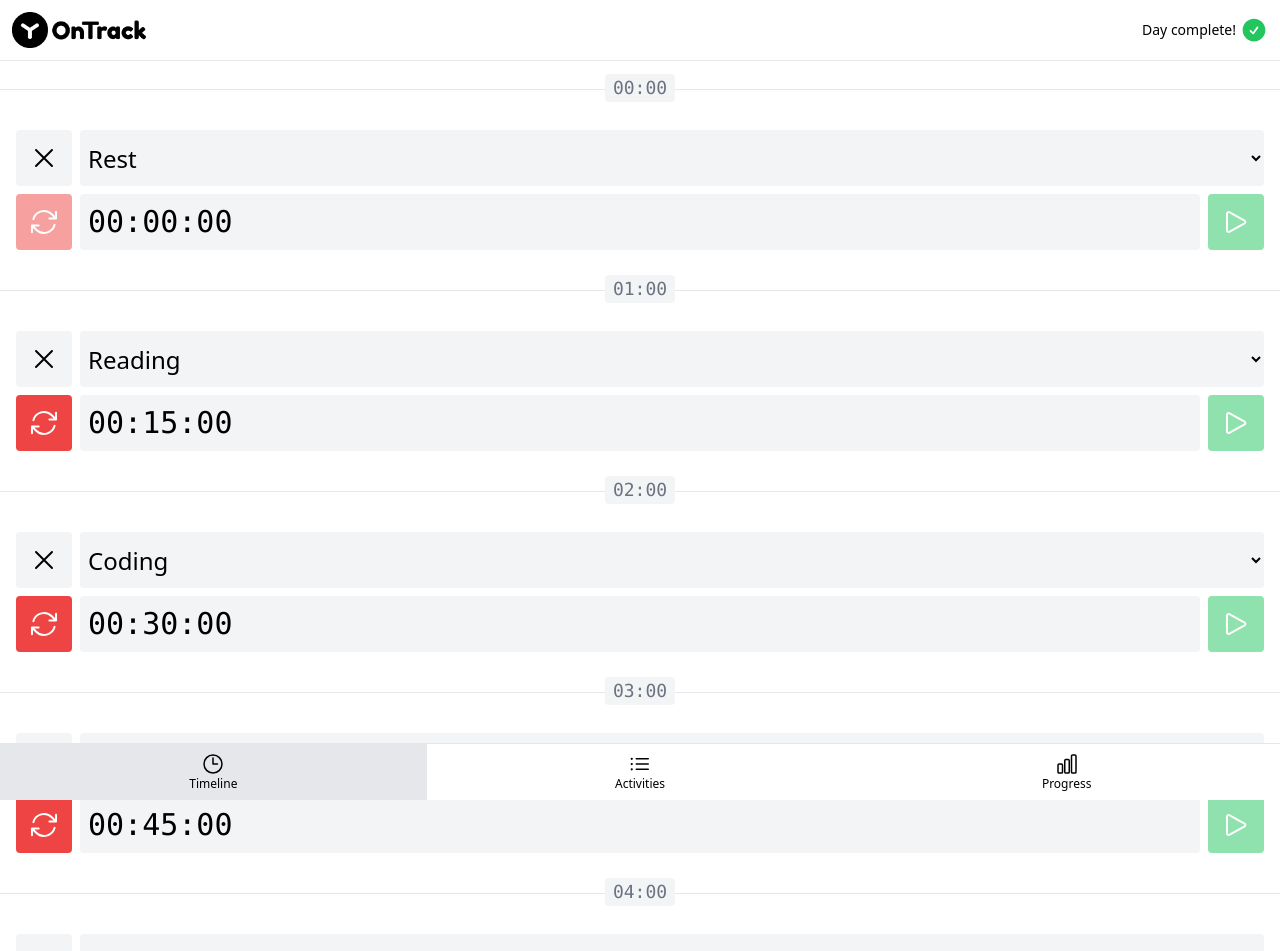
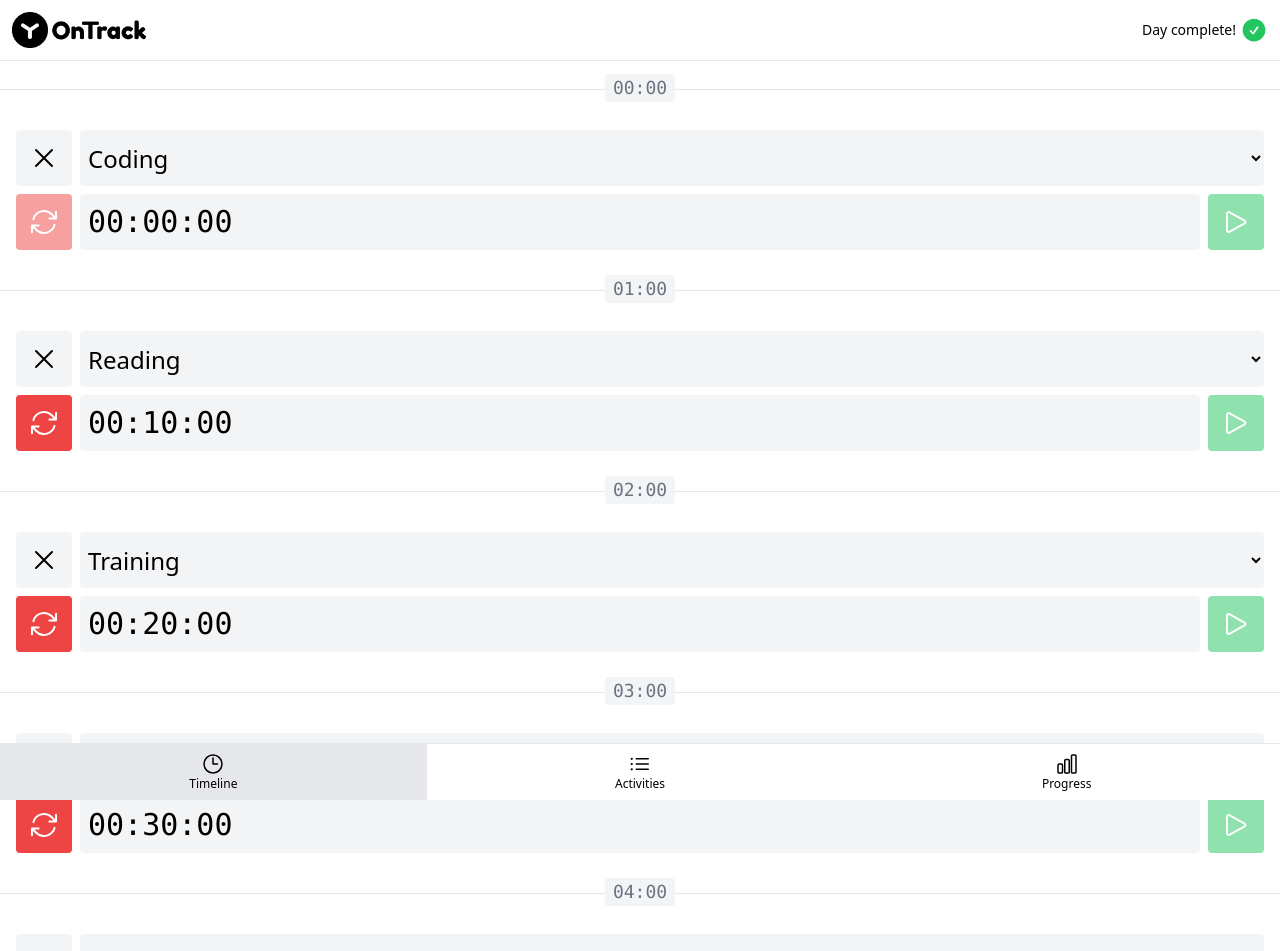
Before and after one commit to lyalyukev/ontrack, a Vue app: page /#timeline in a window 1280 px wide. Shown: the top 951 px of the page. Built offline with nearby package versions, Linux system fonts and the light colour scheme.

Commit message:
Calculate total activity 60

```diff
--- a/src/App.vue
+++ b/src/App.vue
@@ -76,6 +76,7 @@ function setActivitySecondsToComplete(activity, secondsToComplete){
 
     <TheActivities v-show="currentPage === PAGE_ACTIVITIES"
                    :activities="activities"
+                   :timeline-items="timelineItems"
                    @delete-activity="deleteActivity"
                    @create-activity="createActivity"
                    @set-activity-seconds-to-complete="setActivitySecondsToComplete"
--- a/src/components/ActivityItem.vue
+++ b/src/components/ActivityItem.vue
@@ -3,7 +3,7 @@ import BaseButton from '../components/BaseButton.vue'
 import {TrashIcon} from "@heroicons/vue/24/outline";
 import BaseSelect from '../components/BaseSelect.vue'
 import {PERIOD_SELECT_OPTIONS, BUTTON_TYPE_DANGER} from "@/constants"
-import {isActivityValid, isNumber, isUndefined} from "@/validators";
+import {isActivityValid, isNumber, isUndefined, validateTimelineItems} from "@/validators";
 import ActivitySecondsToComplete from '../components/ActivitySecondsToComplete.vue'
 
 defineProps({
@@ -11,6 +11,11 @@ defineProps({
     required: true,
     type: Object,
     validator: isActivityValid
+  },
+  timelineItems: {
+    required: true,
+    type: Array,
+    validator: validateTimelineItems
   }
 })
 const emit = defineEmits({
@@ -37,7 +42,7 @@ const emit = defineEmits({
                   :options="PERIOD_SELECT_OPTIONS"
                   @select="emit('setSecondsToComplete', $event || 0)"/>
 
-      <ActivitySecondsToComplete v-if="activity.secondsToComplete" :activity="activity" />
+      <ActivitySecondsToComplete v-if="activity.secondsToComplete" :activity="activity" :timeline-items="timelineItems" />
     </div>
 
 
--- a/src/components/ActivitySecondsToComplete.vue
+++ b/src/components/ActivitySecondsToComplete.vue
@@ -1,14 +1,21 @@
 <script setup>
-import {formatSecond} from "@/function";
-import {isActivityValid} from "@/validators";
+import {formatSecond, getTotalActivitySeconds} from "@/function";
+import {isActivityValid, validateTimelineItems} from "@/validators";
 
-defineProps({
+const props = defineProps({
   activity: {
     required: true,
     type: Object,
     validator: isActivityValid
+  },
+  timelineItems: {
+    required: true,
+    type: Array,
+    validator: validateTimelineItems
   }
 })
+
+const seconds = formatSecond(getTotalActivitySeconds(props.activity, props.timelineItems) - props.activity.secondsToComplete)
 
 </script>
 
--- a/src/function.js
+++ b/src/function.js
@@ -18,8 +18,12 @@ export function generateTimelineItems(activities) {
 
     return [...Array(HOUR_IN_DAY).keys()].map((hour) => ({
         hour,
-        activityId: hour % 4 === 0 ? null : activities[hour % 2].id,
-        activitySeconds: hour % 4 === 0 ? null : (15 * SECONDS_IN_MINUTES * hour) % SECONDS_IN_HOUR
+        // activityId: hour % 4 === 0 ? null : activities[hour % 2].id,
+        // activitySeconds: hour % 4 === 0 ? null : (15 * SECONDS_IN_MINUTES * hour) % SECONDS_IN_HOUR
+
+        activityId: [0,1,2,3,4].includes(hour) ? activities[hour%3].id : null,
+        activitySeconds: [0,1,2,3,4].includes(hour) ? hour * 600 : 0
+
     }))
 
 }
@@ -68,3 +72,11 @@ export function formatSecond(seconds) {
 
     return utc.substring(utc.indexOf(':') - 2, utc.indexOf(':') + 6)
 }
+
+export function getTotalActivitySeconds(activity, timelineItems){
+    return timelineItems.filter(
+        (timelineItem)=> timelineItem.activityId === activity.id
+    ).reduce(
+        (totalSeconds, timelineItem)=> Math.round(timelineItem.activitySeconds + totalSeconds),0
+    )
+}
--- a/src/pages/TheActivities.vue
+++ b/src/pages/TheActivities.vue
@@ -1,7 +1,7 @@
 <script setup>
 
 import ActivityItem from '../components/ActivityItem.vue'
-import {isActivityValid, isNumber, validateActivities} from "@/validators";
+import {isActivityValid, isNumber, validateActivities, validateTimelineItems} from "@/validators";
 import TheActivityForm from '../components/TheActivityForm.vue'
 import TheActivitiesEmptyState from "@/components/TheActivitiesEmptyState.vue";
 
@@ -11,6 +11,11 @@ defineProps({
     required: true,
     type: Array,
     validator: validateActivities
+  },
+  timelineItems: {
+    required: true,
+    type: Array,
+    validator: validateTimelineItems
   }
 })
 const emit = defineEmits({
@@ -35,6 +40,7 @@ function setSecondsToComplete(activity, secondsToComplete) {
       <ActivityItem v-for="activity in activities"
                     :key="activity.id"
                     :activity="activity"
+                    :timeline-items="timelineItems"
                     @delete="emit('deleteActivity', activity)"
                     @set-seconds-to-complete="setSecondsToComplete(activity, $event)"/>
     </ul>
```
